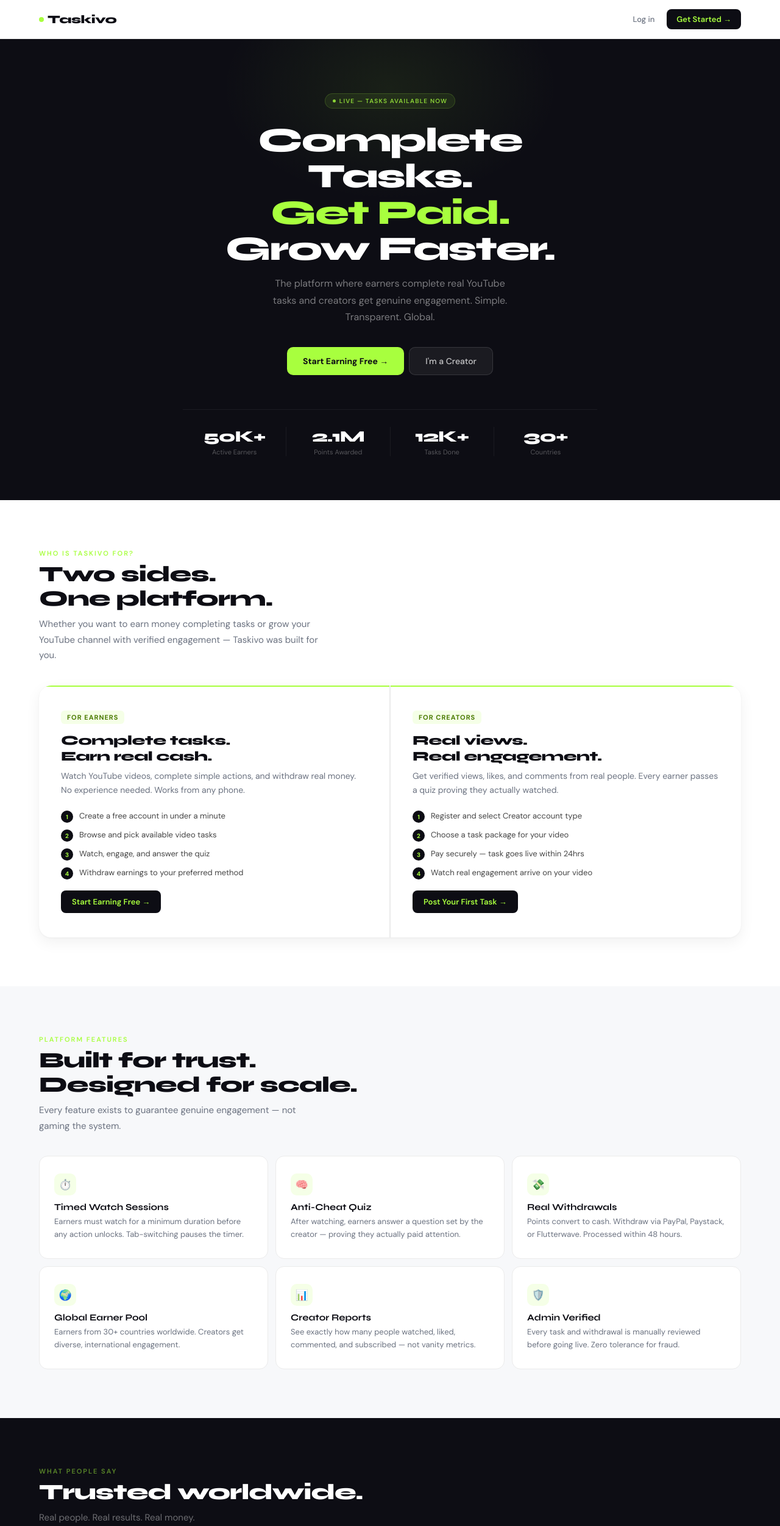
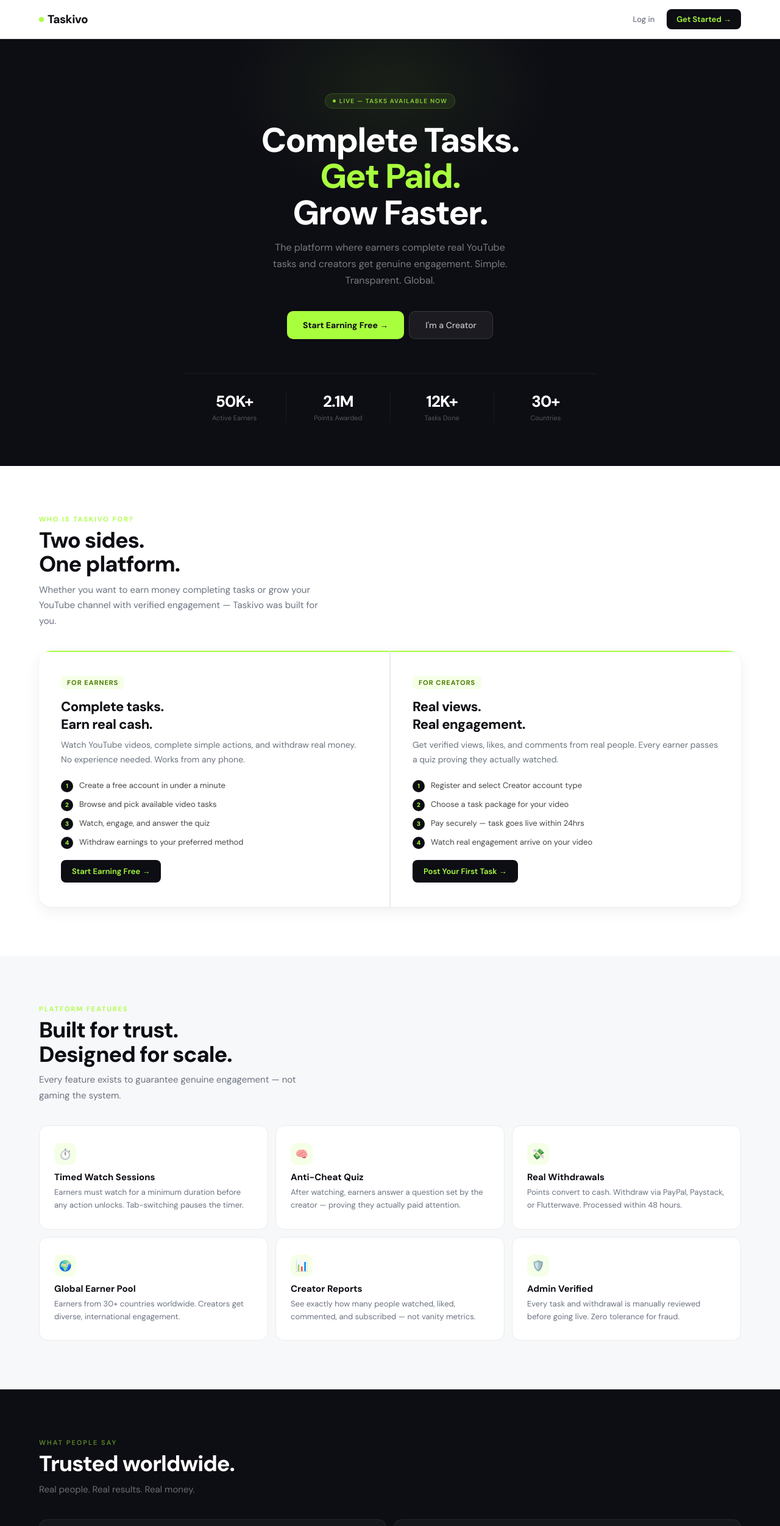
Before and after one commit to Vinbracodetech/taskivo, a React (Vite) app: page / in a window 1280 px wide. Shown: the top 2502 px of the page at 61% size. Built offline with nearby package versions, Linux system fonts and the light colour scheme.

Commit message:
Change font from 'Syne' to 'DM Sans' in Landing.jsx

```diff
--- a/src/pages/Landing.jsx
+++ b/src/pages/Landing.jsx
@@ -22,7 +22,7 @@ export default function Landing({ navigate, setAuthMode }) {
     const style = document.createElement('style');
     style.id = 'taskivo-styles';
     style.textContent = `
-      @import url('https://fonts.googleapis.com/css2?family=DM+Sans:wght@300;400;500;600&family=Syne:wght@700;800&display=swap');
+      @import url('https://fonts.googleapis.com/css2?family=DM+Sans:wght@400;500;600;700;800&display=swap');
       @keyframes pulse { 0%,100%{opacity:1} 50%{opacity:0.3} }
 
       .lp-hero-title { font-size: 56px; letter-spacing: -2px; line-height: 1.06; }
@@ -163,7 +163,7 @@ export default function Landing({ navigate, setAuthMode }) {
         borderBottom: `1px solid ${C.line}`,
       }}>
         <div className="lp-nav-brand" style={{
-          fontFamily: "'Syne', sans-serif",
+          fontFamily: "'DM Sans', sans-serif",
           fontWeight: 800, color: C.ink, flex: 1, letterSpacing: '-0.5px',
           display: 'flex', alignItems: 'center', gap: 6,
         }}>
@@ -206,7 +206,7 @@ export default function Landing({ navigate, setAuthMode }) {
             Live — Tasks available now
           </div>
           <h1 className="lp-hero-title" style={{
-            fontFamily: "'Syne', sans-serif",
+            fontFamily: "'DM Sans', sans-serif",
             fontWeight: 800,
             color: C.white, marginBottom: 14,
           }}>
@@ -243,7 +243,7 @@ export default function Landing({ navigate, setAuthMode }) {
                   flex: 1, textAlign: 'center',
                   borderRight: i < arr.length - 1 ? '1px solid rgba(255,255,255,0.06)' : 'none',
                 }}>
-                  <div className="lp-stat-num" style={{ fontFamily: "'Syne', sans-serif", fontWeight: 800, color: C.white }}>{stat.num}</div>
+                  <div className="lp-stat-num" style={{ fontFamily: "'DM Sans', sans-serif", fontWeight: 800, color: C.white }}>{stat.num}</div>
                   <div className="lp-stat-label" style={{ color: 'rgba(255,255,255,0.3)', marginTop: 3, fontWeight: 400 }}>{stat.label}</div>
                 </div>
               );
@@ -256,7 +256,7 @@ export default function Landing({ navigate, setAuthMode }) {
       <section className="lp-section-pad" style={{ background: C.white }}>
         <div style={{ maxWidth: 480, marginBottom: 28 }}>
           <div style={{ fontSize: 11, fontWeight: 600, letterSpacing: 2, textTransform: 'uppercase', color: C.lime, marginBottom: 8 }}>Who Is Taskivo For?</div>
-          <h2 className="lp-section-title" style={{ fontFamily: "'Syne', sans-serif", fontWeight: 800, color: C.ink, lineHeight: 1.1, marginBottom: 10 }}>Two sides.<br />One platform.</h2>
+          <h2 className="lp-section-title" style={{ fontFamily: "'DM Sans', sans-serif", fontWeight: 800, color: C.ink, lineHeight: 1.1, marginBottom: 10 }}>Two sides.<br />One platform.</h2>
           <p className="lp-section-sub" style={{ color: C.slate, lineHeight: 1.7 }}>
             Whether you want to earn money completing tasks or grow your YouTube channel with verified engagement — Taskivo was built for you.
           </p>
@@ -274,7 +274,7 @@ export default function Landing({ navigate, setAuthMode }) {
               <div key={ci} className="lp-audience-card-pad" style={{ background: C.white, position: 'relative' }}>
                 <div style={{ position: 'absolute', top: 0, left: 0, right: 0, height: 2, background: C.lime }}></div>
                 <span style={{ display: 'inline-block', background: C.limeDim, color: '#4a7a00', fontSize: 11, fontWeight: 700, letterSpacing: 1, textTransform: 'uppercase', padding: '4px 10px', borderRadius: 6, marginBottom: 14 }}>{card.tag}</span>
-                <div className="lp-audience-title" style={{ fontFamily: "'Syne', sans-serif", fontWeight: 800, color: C.ink, marginBottom: 8, whiteSpace: 'pre-line' }}>{card.title}</div>
+                <div className="lp-audience-title" style={{ fontFamily: "'DM Sans', sans-serif", fontWeight: 800, color: C.ink, marginBottom: 8, whiteSpace: 'pre-line' }}>{card.title}</div>
                 <p className="lp-audience-desc" style={{ color: C.slate, lineHeight: 1.7 }}>{card.desc}</p>
                 <ul style={{ listStyle: 'none', padding: 0, marginBottom: 18 }}>
                   {card.steps.map(function (step, i) {
@@ -296,14 +296,14 @@ export default function Landing({ navigate, setAuthMode }) {
       {/* FEATURES */}
       <section className="lp-section-pad" style={{ background: C.off }}>
         <div style={{ fontSize: 11, fontWeight: 600, letterSpacing: 2, textTransform: 'uppercase', color: C.lime, marginBottom: 8 }}>Platform Features</div>
-        <h2 className="lp-section-title" style={{ fontFamily: "'Syne', sans-serif", fontWeight: 800, color: C.ink, lineHeight: 1.1, marginBottom: 10 }}>Built for trust.<br />Designed for scale.</h2>
+        <h2 className="lp-section-title" style={{ fontFamily: "'DM Sans', sans-serif", fontWeight: 800, color: C.ink, lineHeight: 1.1, marginBottom: 10 }}>Built for trust.<br />Designed for scale.</h2>
         <p className="lp-section-sub" style={{ color: C.slate, lineHeight: 1.7, maxWidth: 440 }}>Every feature exists to guarantee genuine engagement — not gaming the system.</p>
         <div className="lp-features-grid" style={{ display: 'grid' }}>
           {features.map(function (f, i) {
             return (
               <div key={i} className="lp-feature-card-pad" style={{ background: C.white, borderRadius: 14, border: `1px solid ${C.line}` }}>
                 <div style={{ width: 36, height: 36, borderRadius: 10, background: C.limeDim, display: 'flex', alignItems: 'center', justifyContent: 'center', fontSize: 17, marginBottom: 10 }}>{f.icon}</div>
-                <div className="lp-feature-name" style={{ fontFamily: "'Syne', sans-serif", fontWeight: 700, color: C.ink, marginBottom: 5 }}>{f.name}</div>
+                <div className="lp-feature-name" style={{ fontFamily: "'DM Sans', sans-serif", fontWeight: 700, color: C.ink, marginBottom: 5 }}>{f.name}</div>
                 <p className="lp-feature-desc" style={{ color: C.slate, lineHeight: 1.6 }}>{f.desc}</p>
               </div>
             );
@@ -314,7 +314,7 @@ export default function Landing({ navigate, setAuthMode }) {
       {/* TESTIMONIALS */}
       <section className="lp-section-pad" style={{ background: C.ink }}>
         <div style={{ fontSize: 11, fontWeight: 600, letterSpacing: 2, textTransform: 'uppercase', color: 'rgba(168,255,62,0.5)', marginBottom: 8 }}>What People Say</div>
-        <h2 className="lp-section-title" style={{ fontFamily: "'Syne', sans-serif", fontWeight: 800, color: C.white, lineHeight: 1.1, marginBottom: 10 }}>Trusted worldwide.</h2>
+        <h2 className="lp-section-title" style={{ fontFamily: "'DM Sans', sans-serif", fontWeight: 800, color: C.white, lineHeight: 1.1, marginBottom: 10 }}>Trusted worldwide.</h2>
         <p className="lp-section-sub" style={{ color: 'rgba(255,255,255,0.4)', lineHeight: 1.7, maxWidth: 440 }}>Real people. Real results. Real money.</p>
         <div className="lp-proof-grid" style={{ display: 'grid' }}>
           {testimonials.map(function (t, i) {
@@ -338,7 +338,7 @@ export default function Landing({ navigate, setAuthMode }) {
       {/* CTA */}
       <section className="lp-cta-pad" style={{ background: C.white, borderTop: `1px solid ${C.line}`, textAlign: 'center' }}>
         <div style={{ display: 'inline-block', background: C.limeDim, color: '#3d6600', fontSize: 11, fontWeight: 700, letterSpacing: 1, textTransform: 'uppercase', padding: '4px 10px', borderRadius: 6, marginBottom: 14 }}>FREE TO JOIN</div>
-        <h2 className="lp-cta-title" style={{ fontFamily: "'Syne', sans-serif", fontWeight: 800, color: C.ink, lineHeight: 1.1, marginBottom: 14 }}>
+        <h2 className="lp-cta-title" style={{ fontFamily: "'DM Sans', sans-serif", fontWeight: 800, color: C.ink, lineHeight: 1.1, marginBottom: 14 }}>
           Your next payout is<br />
           <span style={{ color: C.lime }}>one task away.</span>
         </h2>
@@ -360,7 +360,7 @@ export default function Landing({ navigate, setAuthMode }) {
       <footer className="lp-footer-pad" style={{ background: C.ink, borderTop: '1px solid rgba(255,255,255,0.06)' }}>
         <div className="lp-footer-grid" style={{ display: 'grid', marginBottom: 40 }}>
           <div className="lp-footer-brand-span">
-            <div style={{ fontFamily: "'Syne', sans-serif", fontWeight: 800, color: C.white, fontSize: 20, marginBottom: 12, display: 'flex', alignItems: 'center', gap: 6 }}>
+            <div style={{ fontFamily: "'DM Sans', sans-serif", fontWeight: 800, color: C.white, fontSize: 20, marginBottom: 12, display: 'flex', alignItems: 'center', gap: 6 }}>
               <span style={{ width: 8, height: 8, borderRadius: '50%', background: C.lime, display: 'inline-block' }}></span>
               Taskivo
             </div>
```
